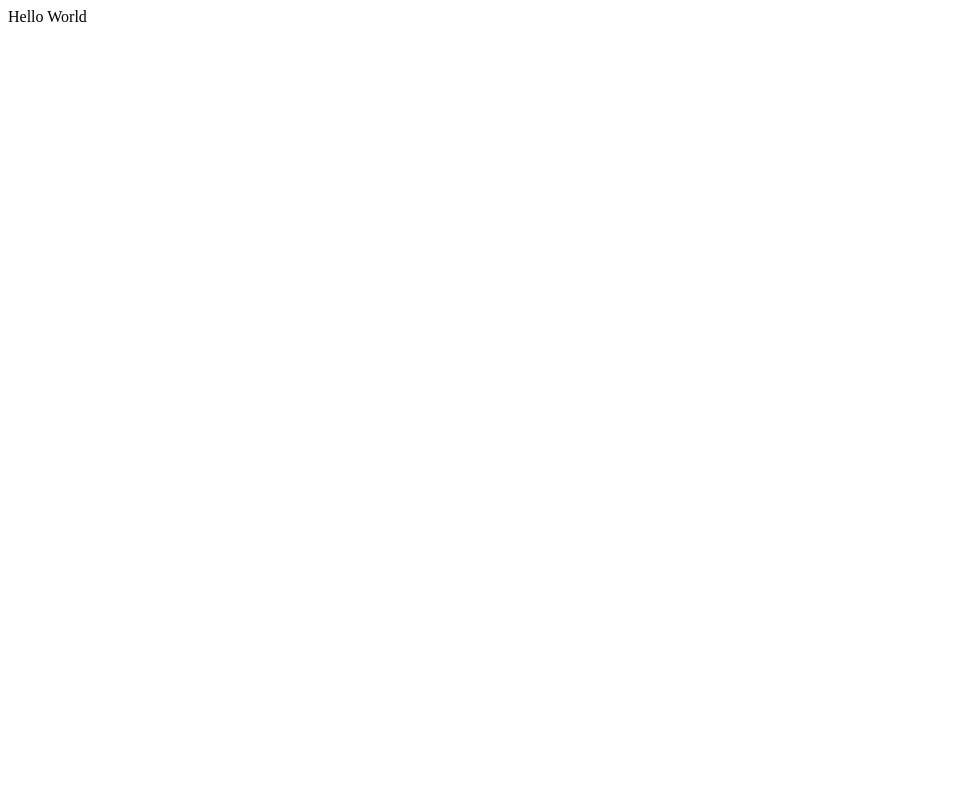
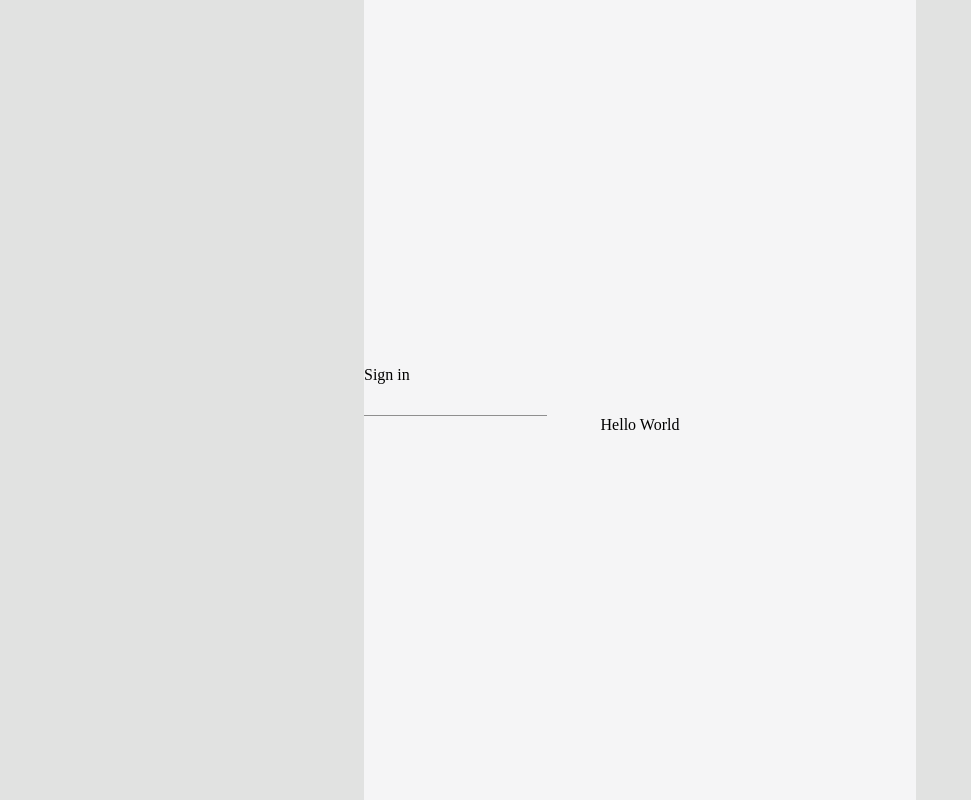
Before and after one commit to KrolKamil/housework, a React (Create React App) app in the folder housework-client/: page / in a window 1280 px wide. Shown: the whole page, without its empty margins (0-971 px from the left). Built offline with nearby package versions, Linux system fonts and the light colour scheme.

Commit message:
login page

```diff
--- a/housework-client/package.json
+++ b/housework-client/package.json
@@ -11,6 +11,7 @@
     "react": "^16.12.0",
     "react-dom": "^16.12.0",
     "react-redux": "^7.1.3",
+    "react-router-dom": "^5.1.2",
     "react-scripts": "3.3.0",
     "redux": "^4.0.5",
     "redux-thunk": "^2.3.0"
--- a/housework-client/public/index.html
+++ b/housework-client/public/index.html
@@ -26,7 +26,13 @@
     -->
     <link rel="stylesheet" href="https://fonts.googleapis.com/css?family=Roboto:300,400,500,700&display=swap" />
     <title>React App</title>
-  </head>
+    <style>
+    body{
+      padding: 0px;
+      margin: 0px;
+    }
+    </style>
+  </he//ad>
   <body>
     <noscript>You need to enable JavaScript to run this app.</noscript>
     <div id="root"></div>
--- a/housework-client/src/App.js
+++ b/housework-client/src/App.js
@@ -1,14 +1,23 @@
 import React from 'react';
+import Login from './login/login';
+import { BrowserRouter as Router, Switch, Route } from 'react-router-dom';
 import { connect } from 'react-redux';
-import { login } from './store/user/actions';
 
-const App = ({ login }) => {
+const App = () => {
   return (
-    <div onClick={() => { login('bebok1', '123456'); }}>Hello World</div>
+    <div style={{ backgroundColor: '#E1E2E1' }}>
+      <Router>
+        <Switch>
+          <Route path='/'>
+            <Login />
+          </Route>
+        </Switch>
+      </Router>
+    </div>
   );
 };
 
 export default connect(
   null,
-  { login }
+  null
 )(App);
--- /dev/null
+++ b/housework-client/src/login/login.js
@@ -0,0 +1,27 @@
+import React from 'react';
+import { connect } from 'react-redux';
+import Grid from '@material-ui/core/Grid';
+import TextField from '@material-ui/core/TextField';
+import { login } from '../store/user/actions';
+import Container from '@material-ui/core/Container';
+
+const Login = ({ login }) => {
+  return (
+    <Container maxWidth='sm'>
+      <Grid container alignContent='center' justify='center' style={{ backgroundColor: '#f5f5f6', height: '100vh' }}>
+        <Grid item xs={12} justify='center'>
+          <div>Sign in</div>
+        </Grid>
+        <Grid item xs={12}>
+          <TextField />
+        </Grid>
+        <div onClick={() => { login('bebok1', '123456'); }}>Hello World</div>
+      </Grid>
+    </Container>
+  );
+};
+
+export default connect(
+  null,
+  { login }
+)(Login);
--- a/housework-client/src/store/user/actions.js
+++ b/housework-client/src/store/user/actions.js
@@ -12,9 +12,9 @@ export const login = (login, password) => {
     dispatch({ type: USER_REQUEST_LOGIN });
     try {
       const response = await api.login(login, password);
-      dispatch({ type: USER_REQUEST_LOGIN_SUCCESS, token: response });
+      dispatch({ type: USER_REQUEST_LOGIN_SUCCESS, token: response.data.token });
     } catch (exceptation) {
-      dispatch({ type: USER_REQUEST_LOGIN_ERROR, error: exceptation });
+      dispatch({ type: USER_REQUEST_LOGIN_ERROR, error: exceptation.response.data.message });
     }
   };
 };
```
Also changed, not shown: 1 other file (tests, documents, lock files or other folders).
